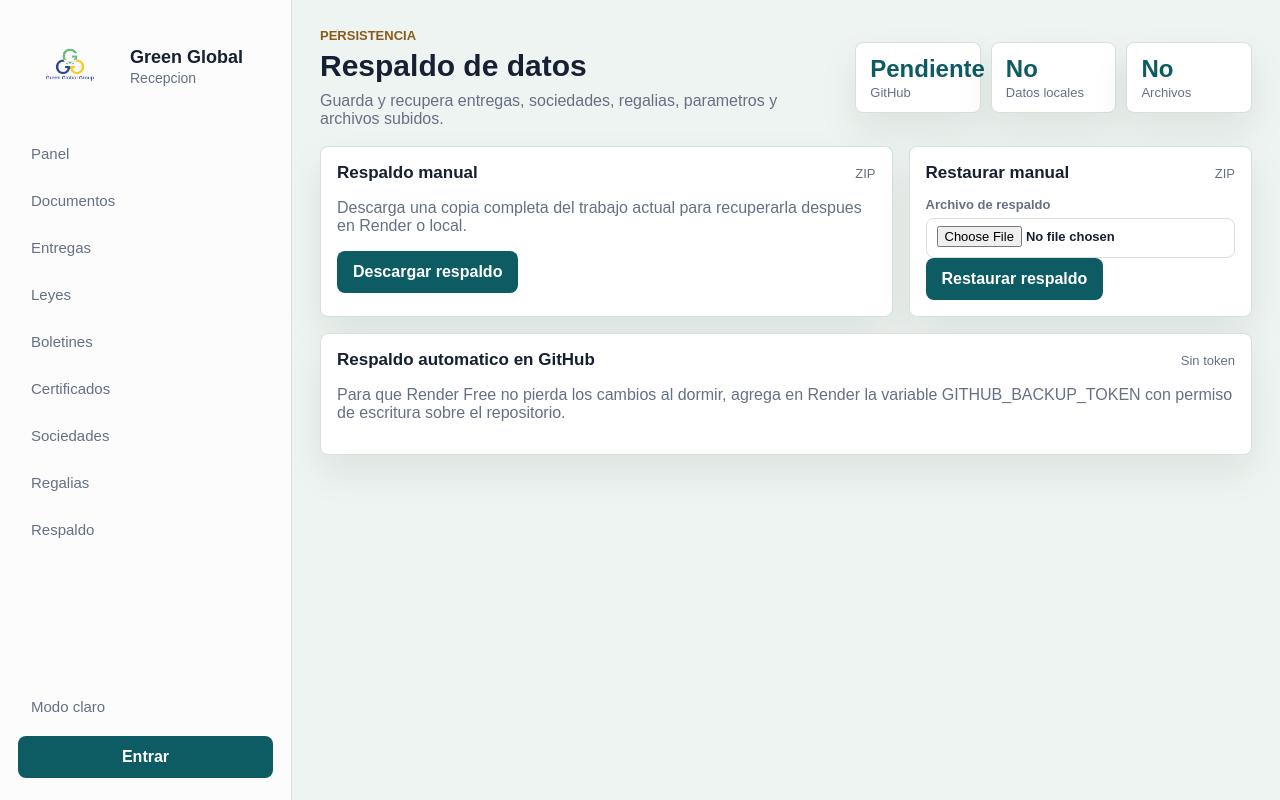
After one commit to cmaynn-sudo/APPGGG, a Python web app: template webapp/templates/respaldo.html in a window 1280 px wide. The commit adds this page. Run offline with Jinja, Linux system fonts and the light colour scheme; the template is opened without the code that fills it, so the values that code supplies are empty.

Commit message:
Add persistent backup controls for Render

```diff
--- a/webapp/static/app.css
+++ b/webapp/static/app.css
@@ -395,10 +395,20 @@ label {
 .action-row,
 .header-actions,
 .row-actions,
-.link-list {
+.link-list,
+.inline-actions {
   display: flex;
   flex-wrap: wrap;
   gap: 10px;
+}
+
+.inline-actions {
+  align-items: center;
+  margin-top: 14px;
+}
+
+.inline-actions form {
+  margin: 0;
 }
 
 .inline-form {
@@ -470,6 +480,12 @@ label {
   justify-content: center;
   min-height: 42px;
   padding: 11px 16px;
+}
+
+.button-small {
+  font-size: 13px;
+  min-height: 34px;
+  padding: 8px 12px;
 }
 
 .button-secondary {
@@ -665,6 +681,26 @@ label {
   padding: 10px 12px;
 }
 
+.notice {
+  border-radius: 8px;
+  font-size: 14px;
+  font-weight: 700;
+  margin: 0 0 16px;
+  padding: 12px 14px;
+}
+
+.notice.success {
+  background: rgba(14, 116, 144, 0.11);
+  border: 1px solid var(--accent);
+  color: var(--accent);
+}
+
+.notice.danger {
+  background: var(--danger-soft);
+  border: 1px solid var(--danger);
+  color: var(--danger);
+}
+
 @media (max-width: 1120px) {
   .flow {
     grid-template-columns: repeat(2, minmax(160px, 1fr));
--- a/webapp/templates/base.html
+++ b/webapp/templates/base.html
@@ -31,6 +31,7 @@
         <a href="/certificados">Certificados</a>
         <a href="/sociedades">Sociedades</a>
         <a href="/regalias">Regalias</a>
+        <a href="/respaldo">Respaldo</a>
       </nav>
       <div class="sidebar-footer">
         <button class="theme-toggle" type="button" data-theme-toggle>Modo claro</button>
--- a/webapp/templates/dashboard.html
+++ b/webapp/templates/dashboard.html
@@ -47,6 +47,10 @@
     {% if backup_status.last_backup_error or backup_status.last_restore_error %}
     <p class="form-error">{{ backup_status.last_backup_error or backup_status.last_restore_error }}</p>
     {% endif %}
+    <div class="inline-actions">
+      <a class="button button-small" href="/respaldo">Abrir respaldo</a>
+      <a class="button button-small button-ghost" href="/respaldo/descargar">Descargar ZIP</a>
+    </div>
   </div>
 
   <div class="panel">
--- /dev/null
+++ b/webapp/templates/respaldo.html
@@ -0,0 +1,75 @@
+{% extends "base.html" %}
+
+{% block title %}Respaldo{% endblock %}
+
+{% block content %}
+<header class="page-header">
+  <div>
+    <p class="eyebrow">Persistencia</p>
+    <h1>Respaldo de datos</h1>
+    <p>Guarda y recupera entregas, sociedades, regalias, parametros y archivos subidos.</p>
+  </div>
+  <div class="header-metrics">
+    <div><span>{{ "Activo" if backup_status.enabled else "Pendiente" }}</span><small>GitHub</small></div>
+    <div><span>{{ "Si" if backup_status.local_store_exists else "No" }}</span><small>Datos locales</small></div>
+    <div><span>{{ "Si" if backup_status.local_uploads_exists else "No" }}</span><small>Archivos</small></div>
+  </div>
+</header>
+
+{% if message %}
+<div class="notice success">{{ message }}</div>
+{% endif %}
+{% if error or backup_status.last_backup_error or backup_status.last_restore_error %}
+<div class="notice danger">{{ error or backup_status.last_backup_error or backup_status.last_restore_error }}</div>
+{% endif %}
+
+<section class="work-grid">
+  <div class="panel">
+    <div class="panel-title">
+      <h2>Respaldo manual</h2>
+      <span>ZIP</span>
+    </div>
+    <p class="muted">Descarga una copia completa del trabajo actual para recuperarla despues en Render o local.</p>
+    <div class="inline-actions">
+      <a class="button" href="/respaldo/descargar">Descargar respaldo</a>
+    </div>
+  </div>
+
+  <form class="panel" method="post" action="/respaldo/importar" enctype="multipart/form-data">
+    <div class="panel-title">
+      <h2>Restaurar manual</h2>
+      <span>ZIP</span>
+    </div>
+    <label>Archivo de respaldo
+      <input type="file" name="respaldo" accept=".zip,application/zip" required>
+    </label>
+    <button class="button" type="submit">Restaurar respaldo</button>
+  </form>
+
+  <div class="panel panel-wide">
+    <div class="panel-title">
+      <h2>Respaldo automatico en GitHub</h2>
+      <span>{{ "Configurado" if backup_status.enabled else "Sin token" }}</span>
+    </div>
+    {% if backup_status.enabled %}
+    <p class="muted">Repositorio: {{ backup_status.repo }} · Rama: {{ backup_status.branch }} · Archivo: {{ backup_status.path }}</p>
+    <div class="inline-actions">
+      <form method="post" action="/respaldo/guardar-github">
+        <button class="button" type="submit">Guardar ahora</button>
+      </form>
+      <form method="post" action="/respaldo/restaurar-github">
+        <button class="button button-ghost" type="submit">Restaurar desde GitHub</button>
+      </form>
+    </div>
+    {% if backup_status.last_backup_at %}
+    <p class="muted">Ultimo guardado: {{ backup_status.last_backup_at }}</p>
+    {% endif %}
+    {% if backup_status.last_restore_at %}
+    <p class="muted">Ultima restauracion: {{ backup_status.last_restore_at }}</p>
+    {% endif %}
+    {% else %}
+    <p class="muted">Para que Render Free no pierda los cambios al dormir, agrega en Render la variable GITHUB_BACKUP_TOKEN con permiso de escritura sobre el repositorio.</p>
+    {% endif %}
+  </div>
+</section>
+{% endblock %}
```
Also changed, not shown: webapp/app.py (+67 -0 lines), webapp/persistence.py (+16 -3 lines), webapp/README.md.
